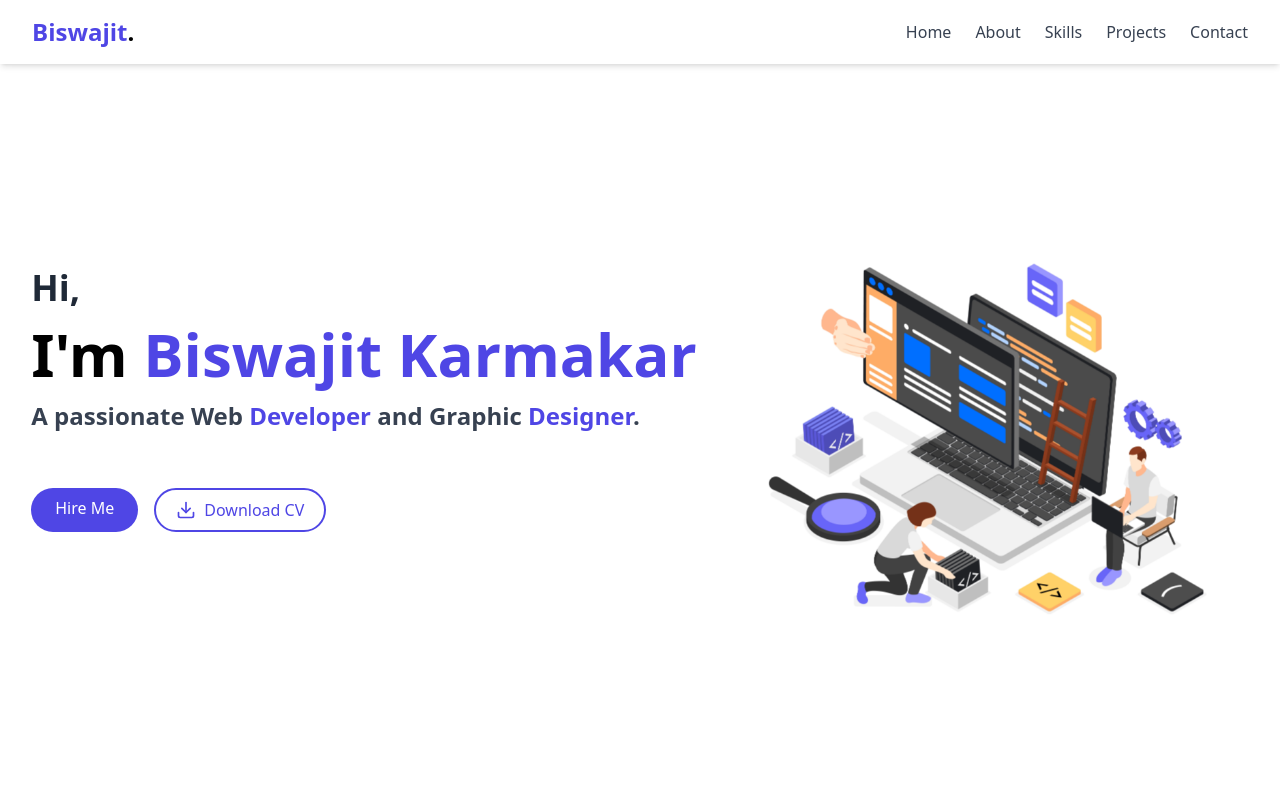
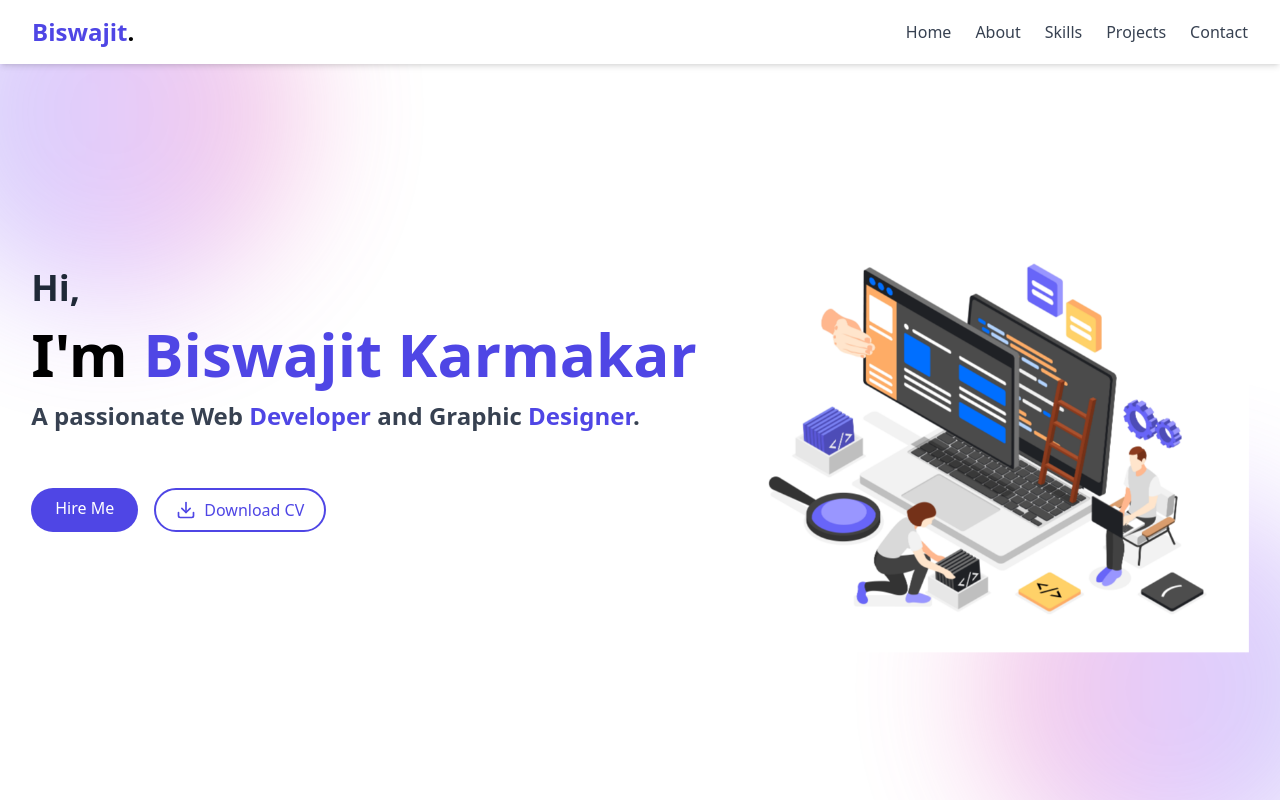
Before and after one commit to biswajitkarmakar03/React-Portfolio, a React (Vite) app: page / in a window 1280 px wide. Shown: the top 800 px of the page. Built offline with nearby package versions, Linux system fonts and the light colour scheme.

Commit message:
Changes in HeroSection

```diff
--- a/src/components/HeroSection.jsx
+++ b/src/components/HeroSection.jsx
@@ -4,9 +4,13 @@ import "../styles/hero.css";
 
 const HeroSection = () => {
   return (
-    <section className="bg-white h-screen flex items-center" id="home">
-      <div className="max-w-7xl mx-auto px-4 flex flex-col-reverse md:flex-row items-center justify-between gap-10">
+    <section className="relative bg-white h-screen flex items-center overflow-hidden" id="home">
+      {/* Gradient Blobs */}
+      <div className="absolute -top-20 -left-20 w-96 h-96 bg-gradient-to-r from-indigo-500 via-purple-500 to-pink-500 rounded-full blur-3xl opacity-30 animate-pulse-slow z-0"></div>
+      <div className="absolute -bottom-20 -right-20 w-96 h-96 bg-gradient-to-r from-pink-500 via-purple-500 to-indigo-500 rounded-full blur-3xl opacity-30 animate-pulse-slow z-0"></div>
 
+      {/* Main Content */}
+      <div className="relative z-10 max-w-7xl mx-auto px-4 flex flex-col-reverse md:flex-row items-center justify-between gap-10">
         {/* Left */}
         <div className="text-center md:text-left space-y-4">
           <h1 className="text-4xl font-bold text-gray-800">Hi,</h1>
```
